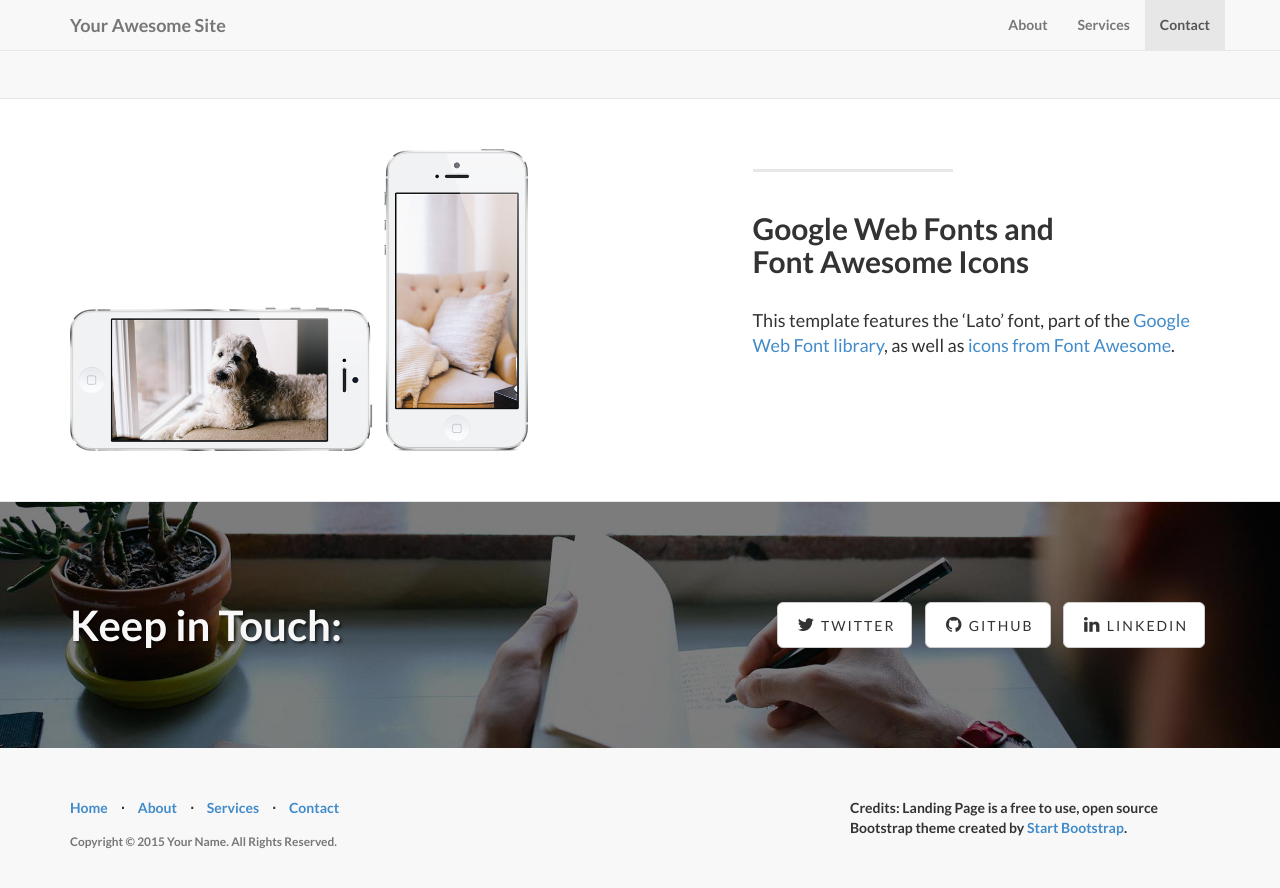
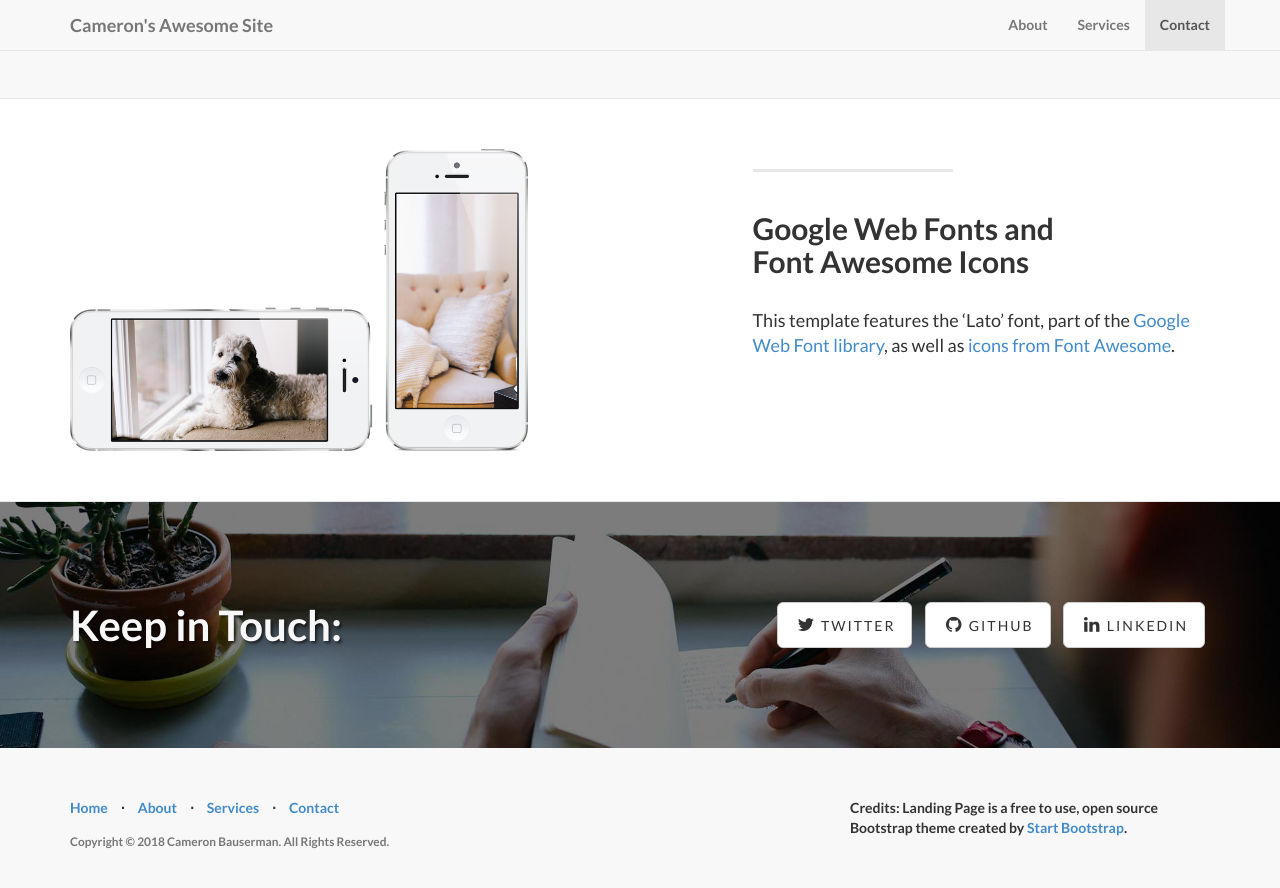
Before and after one commit to cbauserman683/cbauserman683.github.io, a Jekyll site: the page built from index.html, in a window 1280 px wide and 900 px high, scrolled down 1968 px. Shown: the top 888 px of the window. Built offline with Jekyll 4.4.1, drawn with Linux system fonts in a browser that asks for light colours.

Commit message:
Update website

```diff
--- a/_config.yml
+++ b/_config.yml
@@ -2,15 +2,15 @@
 #      Main Configs       #
 # ----------------------- #
 
-url: http://yoursite.com
-title: Your Awesome Site
-email: your-email@domain.com
-author: Your Name
+url: http://cbauserman683.github.io/
+title: Cameron's Awesome Site
+email: cameronbauserman@gmail.com
+author: Cameron Bauserman
 description: > # "Write an awesome description for your new site here.
   You can edit this line in _config.yml. It will appear in your document
   head meta (for Google search results) and in your feed.xml site
   description.
-copyright: 'Copyright &copy; 2015 Your Name. All Rights Reserved.'
+copyright: 'Copyright &copy; 2018 Cameron Bauserman. All Rights Reserved.'
 credits: 'Credits: Landing Page is a free to use, open source Bootstrap theme created by <a href="http://startbootstrap.com/">Start Bootstrap</a>.'
 
 # ----------------------- #
@@ -27,8 +27,8 @@ permalink: pretty
 
 social:
   - title: twitter
-    url: https://twitter.com/SBootstrap
+    url: https://twitter.com/TheCamickes
   - title: github
-    url: https://github.com/IronSummitMedia/startbootstrap
+    url: https://github.com/cbauserman683
   - title: linkedin
-    url:
+    url: https://www.linkedin.com/in/cameron-bauserman
```
